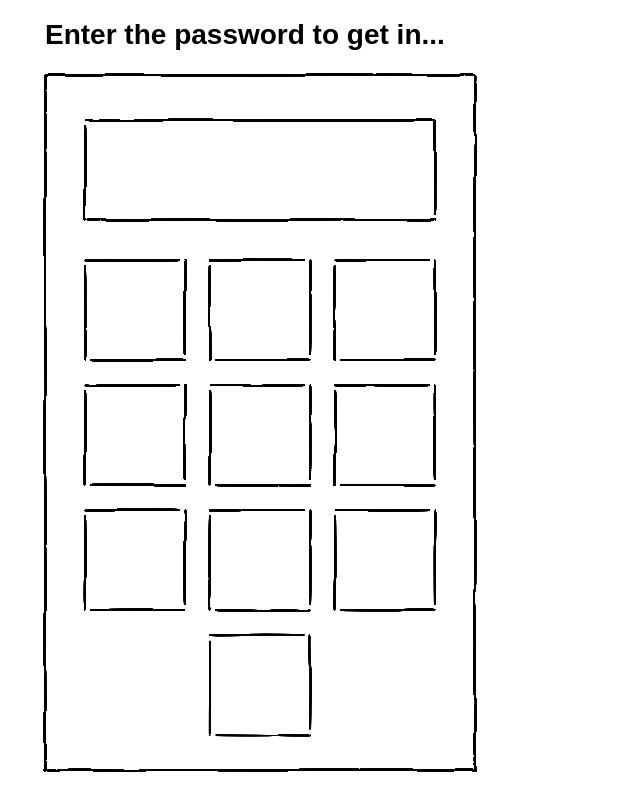
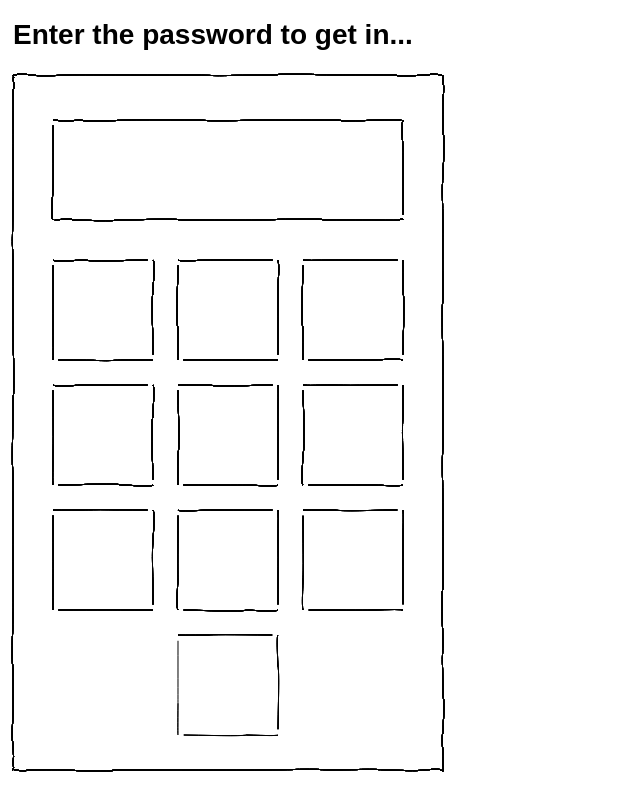
Before and after one commit to apoliszk/apoliszk.github.com, a plain HTML site: page index.html in a window 1280 px wide. Shown: the whole page, without its empty margins (0-640 px from the left). Drawn offline with Linux system fonts and the light colour scheme.

Commit message:
simplify

```diff
--- a/index.html
+++ b/index.html
@@ -4,16 +4,22 @@
 <head>
     <meta charset="UTF-8">
     <title>apoliszk</title>
-    <link rel='stylesheet' href='style.css'>
     <link rel="shortcut icon" type="image/ico" href="favicon.ico">
+    <style>
+        body {
+            font-family: "Microsoft Yahei", "\5FAE\8F6F\96C5\9ED1", arial, sans-serif;
+            font-size: 14px;
+        }
+        h1 {
+            padding-left: 5px;
+        }
+    </style>
 </head>
 
 <body>
     <h1 id="headerInfo"></h1>
-    <div id="canvasDiv">
-        <canvas id="canvas">your browser does not support the canvas tag.</canvas>
-        <script src="script.js"></script>
-    </div>
+    <canvas id="canvas" width="440" height="710">Canvas not support</canvas>
+    <script src="script.js"></script>
 </body>
 
 </html>
--- a/script.js
+++ b/script.js
@@ -93,15 +93,8 @@ var drawArr = [];
 var letterArr = [];
 
 var headerInfo = document.getElementById('headerInfo');
-var canvasDiv = document.getElementById('canvasDiv');
-
 var canvas = document.getElementById('canvas');
-canvas.width = 440;
-canvas.height = 710;
-
 var ctx = canvas.getContext('2d');
-ctx.lineWidth = 2;
-ctx.lineCap = "butt";
 
 addStringToLetterArr('Enter the password to get in...');
 
--- a/style.css
+++ /dev/null
@@ -1,9 +0,0 @@
-body {
-    margin: 8px 40px;
-    font-family: "Microsoft Yahei", "\5FAE\8F6F\96C5\9ED1", arial, sans-serif;
-    font-size: 14px;
-}
-
-h1 {
-    padding-left: 5px;
-}
```
